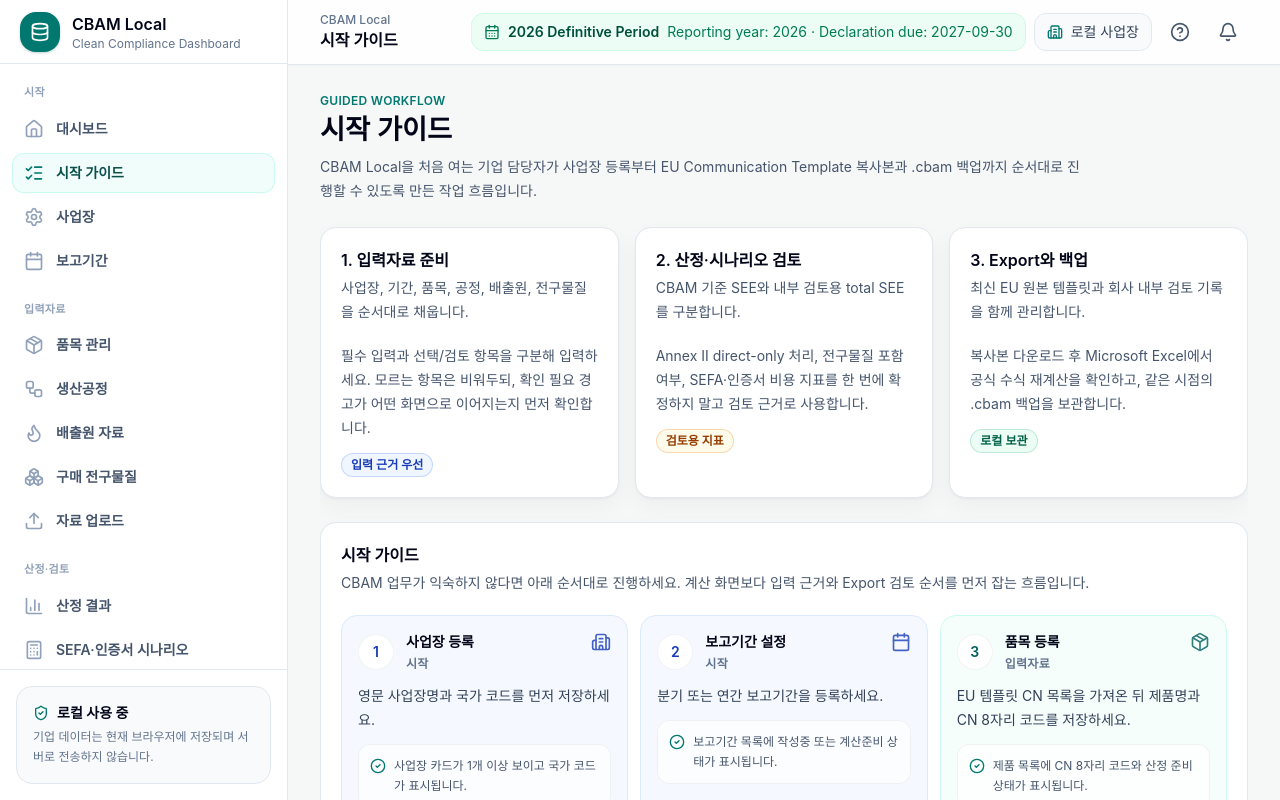
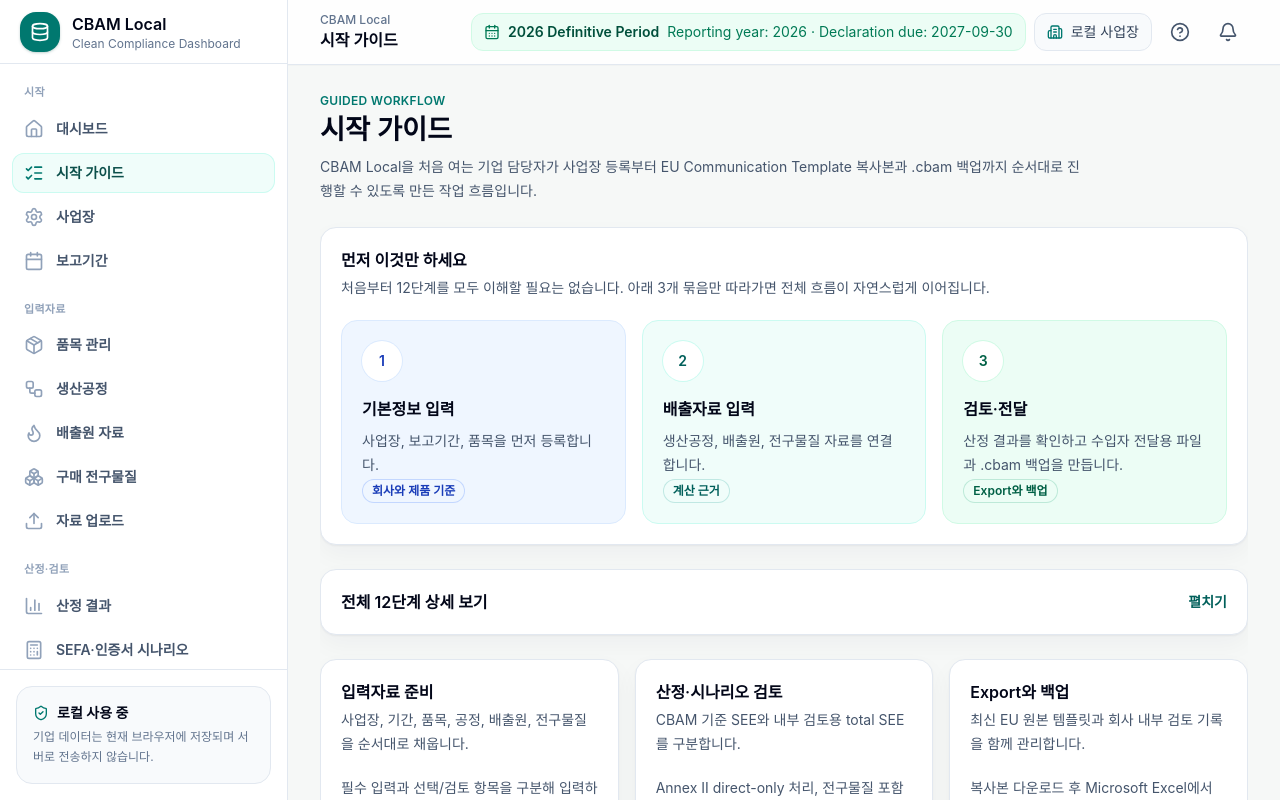
Before and after one commit to neod00/cbam-local-pwa, a Next.js app: page /guide in a window 1280 px wide. Shown: the top 800 px of the page. Built offline with nearby package versions, Linux system fonts and the light colour scheme.

Commit message:
Address expert UX consistency review

```diff
--- a/scripts/verify-mvp-flow.mjs
+++ b/scripts/verify-mvp-flow.mjs
@@ -56,9 +56,12 @@ assert.ok(dashboard.includes('사업장, 제품, 생산공정, 전구물질'), '
 assert.ok(dashboard.includes('CBAM 신고 지원자료 작업실'), 'dashboard should present the guided workspace');
 assert.ok(dashboard.includes('무엇부터 하면 되나요?'), 'dashboard should expose beginner-first start guidance');
 assert.ok(dashboard.includes('사업장 등록') && dashboard.includes('품목 추가') && dashboard.includes('배출량 입력'), 'dashboard should show the first three beginner actions');
+assert.equal(dashboard.includes('벤치마크와 국가/CN 기본값 기준자료를 가져오세요.'), false, 'dashboard should not put official reference upload as the first beginner CTA copy');
 assert.ok(dashboard.includes('자료 준비 체크리스트'), 'dashboard should show evidence preparation guidance');
 assert.ok(dashboard.includes('WorkflowGuideCard'), 'dashboard should include a compact first-run workflow guide');
 assert.ok(guidePage.includes('시작 가이드'), 'guide page should introduce the first-run workflow');
+assert.ok(guidePage.includes('먼저 이것만 하세요'), 'guide page should summarize the workflow into three beginner groups');
+assert.ok(guidePage.includes('전체 12단계 상세 보기'), 'guide page should keep detailed steps behind an expandable section');
 assert.ok(guidePage.includes('Hot Rolled Coil 리허설 기준'), 'guide page should expose the fictional HRC rehearsal path');
 assert.ok(workflowGuide.includes('Excel 공식 수식 재계산'), 'guide workflow should include the manual Excel recalculation step');
 assert.ok(workflowGuide.includes('.cbam 백업 보관'), 'guide workflow should include the local backup step');
@@ -100,6 +103,7 @@ assert.ok(resultsPage.includes('CBAM 산정 기준 SEE') && resultsPage.includes
 assert.ok(scenariosPage.includes('SEFA 및 CBAM 인증서 시나리오'), 'Scenarios page should show SEFA/certificate review');
 assert.ok(scenariosPage.includes('CBAM 산정 기준 SEE') && scenariosPage.includes('내부 검토용 total SEE'), 'Scenarios page should separate CBAM-basis SEE from informational total SEE');
 assert.ok(scenariosPage.includes('사전 검토용 시나리오') && scenariosPage.includes('carbon price paid evidence'), 'Scenarios page should avoid outdated formula-not-final copy');
+assert.equal(scenariosPage.includes('공식 산식 확인 전까지'), false, 'Scenarios page should not imply 2026 formulas are not final');
 assert.ok(scenariosPage.includes('기본값 인증서 비용') && scenariosPage.includes('md:hidden'), 'Scenarios should keep a mobile card fallback for SEFA/certificate review');
 assert.ok(exportPage.includes('CBAM 산정 기준 SEE') && exportPage.includes('내부 검토용 total SEE'), 'Export page should separate app review SEE values before Excel comparison');
 assert.ok(settingsPage.includes('법률 자문, 공식 검증, 최종 신고 책임을 대체하지 않습니다'), 'Settings should show the liability notice');
--- a/scripts/verify-production-routes.mjs
+++ b/scripts/verify-production-routes.mjs
@@ -62,12 +62,15 @@ async function verifyRoutes() {
 
   assert.ok(renderedHtmlByRoute.get('/')?.includes('무엇부터 하면 되나요?'), 'dashboard should render beginner-first start guidance');
   assert.ok(renderedHtmlByRoute.get('/')?.includes('사업장 등록'), 'dashboard should render the first beginner action');
+  assert.equal(renderedHtmlByRoute.get('/')?.includes('벤치마크와 국가/CN 기본값 기준자료를 가져오세요.'), false, 'dashboard should not show official reference upload as the first beginner task');
   assert.ok(renderedHtmlByRoute.get('/')?.includes('.cbam'), 'dashboard should render local backup guidance');
 
   assert.ok(renderedHtmlByRoute.get('/announcement')?.includes('CBAM Local PWA 무료 베타'), 'announcement should render beta announcement');
   assert.ok(renderedHtmlByRoute.get('/announcement')?.includes('openbrain.main@gmail.com'), 'announcement should render public support email');
 
   assert.ok(renderedHtmlByRoute.get('/guide')?.includes('시작 가이드'), 'guide should render the first-run workflow');
+  assert.ok(renderedHtmlByRoute.get('/guide')?.includes('먼저 이것만 하세요'), 'guide should render the three-step beginner summary');
+  assert.ok(renderedHtmlByRoute.get('/guide')?.includes('전체 12단계 상세 보기'), 'guide should keep the detailed workflow available');
   assert.ok(renderedHtmlByRoute.get('/guide')?.includes('Hot Rolled Coil'), 'guide should render the fictional HRC rehearsal path');
   assert.ok(renderedHtmlByRoute.get('/guide')?.includes('Excel 공식 수식 재계산'), 'guide should render Excel recalculation guidance');
 
--- a/src/app/guide/page.tsx
+++ b/src/app/guide/page.tsx
@@ -13,28 +13,60 @@ export default function GuidePage() {
                 description="CBAM Local을 처음 여는 기업 담당자가 사업장 등록부터 EU Communication Template 복사본과 .cbam 백업까지 순서대로 진행할 수 있도록 만든 작업 흐름입니다."
             />
 
+            <SectionCard title="먼저 이것만 하세요" description="처음부터 12단계를 모두 이해할 필요는 없습니다. 아래 3개 묶음만 따라가면 전체 흐름이 자연스럽게 이어집니다.">
+                <div className="grid grid-cols-1 gap-4 lg:grid-cols-3">
+                    <div className="rounded-2xl border border-blue-100 bg-blue-50 p-5">
+                        <div className="flex h-10 w-10 items-center justify-center rounded-full bg-white text-sm font-semibold text-blue-800 ring-1 ring-blue-100">1</div>
+                        <h2 className="mt-4 text-base font-semibold text-slate-950">기본정보 입력</h2>
+                        <p className="mt-2 text-sm leading-6 text-slate-600">사업장, 보고기간, 품목을 먼저 등록합니다.</p>
+                        <StatusBadge tone="info">회사와 제품 기준</StatusBadge>
+                    </div>
+                    <div className="rounded-2xl border border-teal-100 bg-teal-50 p-5">
+                        <div className="flex h-10 w-10 items-center justify-center rounded-full bg-white text-sm font-semibold text-teal-800 ring-1 ring-teal-100">2</div>
+                        <h2 className="mt-4 text-base font-semibold text-slate-950">배출자료 입력</h2>
+                        <p className="mt-2 text-sm leading-6 text-slate-600">생산공정, 배출원, 전구물질 자료를 연결합니다.</p>
+                        <StatusBadge tone="pending">계산 근거</StatusBadge>
+                    </div>
+                    <div className="rounded-2xl border border-emerald-100 bg-emerald-50 p-5">
+                        <div className="flex h-10 w-10 items-center justify-center rounded-full bg-white text-sm font-semibold text-emerald-800 ring-1 ring-emerald-100">3</div>
+                        <h2 className="mt-4 text-base font-semibold text-slate-950">검토·전달</h2>
+                        <p className="mt-2 text-sm leading-6 text-slate-600">산정 결과를 확인하고 수입자 전달용 파일과 .cbam 백업을 만듭니다.</p>
+                        <StatusBadge tone="success">Export와 백업</StatusBadge>
+                    </div>
+                </div>
+            </SectionCard>
+
+            <details className="group rounded-2xl border border-slate-200 bg-white p-5 shadow-[var(--shadow-card)]">
+                <summary className="flex cursor-pointer list-none items-center justify-between gap-3 text-base font-semibold text-slate-950">
+                    <span>전체 12단계 상세 보기</span>
+                    <span className="text-sm font-semibold text-teal-800 group-open:hidden">펼치기</span>
+                    <span className="hidden text-sm font-semibold text-teal-800 group-open:inline">접기</span>
+                </summary>
+                <div className="mt-5">
+                    <WorkflowGuideCard currentRoute="/guide" />
+                </div>
+            </details>
+
             <section className="grid grid-cols-1 gap-4 lg:grid-cols-3">
-                <SectionCard title="1. 입력자료 준비" description="사업장, 기간, 품목, 공정, 배출원, 전구물질을 순서대로 채웁니다.">
+                <SectionCard title="입력자료 준비" description="사업장, 기간, 품목, 공정, 배출원, 전구물질을 순서대로 채웁니다.">
                     <div className="space-y-3 text-sm leading-6 text-slate-600">
                         <p>필수 입력과 선택/검토 항목을 구분해 입력하세요. 모르는 항목은 비워두되, 확인 필요 경고가 어떤 화면으로 이어지는지 먼저 확인합니다.</p>
                         <StatusBadge tone="info">입력 근거 우선</StatusBadge>
                     </div>
                 </SectionCard>
-                <SectionCard title="2. 산정·시나리오 검토" description="CBAM 기준 SEE와 내부 검토용 total SEE를 구분합니다.">
+                <SectionCard title="산정·시나리오 검토" description="CBAM 기준 SEE와 내부 검토용 total SEE를 구분합니다.">
                     <div className="space-y-3 text-sm leading-6 text-slate-600">
                         <p>Annex II direct-only 처리, 전구물질 포함 여부, SEFA·인증서 비용 지표를 한 번에 확정하지 말고 검토 근거로 사용합니다.</p>
                         <StatusBadge tone="warning">검토용 지표</StatusBadge>
                     </div>
                 </SectionCard>
-                <SectionCard title="3. Export와 백업" description="최신 EU 원본 템플릿과 회사 내부 검토 기록을 함께 관리합니다.">
+                <SectionCard title="Export와 백업" description="최신 EU 원본 템플릿과 회사 내부 검토 기록을 함께 관리합니다.">
                     <div className="space-y-3 text-sm leading-6 text-slate-600">
                         <p>복사본 다운로드 후 Microsoft Excel에서 공식 수식 재계산을 확인하고, 같은 시점의 .cbam 백업을 보관합니다.</p>
                         <StatusBadge tone="success">로컬 보관</StatusBadge>
                     </div>
                 </SectionCard>
             </section>
-
-            <WorkflowGuideCard currentRoute="/guide" />
 
             <div className="grid grid-cols-1 gap-6 lg:grid-cols-2">
                 <SectionCard title="Hot Rolled Coil 리허설 기준" description="MVP 테스트는 가상 컨설턴트가 아래 흐름으로 반복 검증합니다. 실제 회사 자료는 사용하지 않습니다.">
--- a/src/lib/dashboard-summary.ts
+++ b/src/lib/dashboard-summary.ts
@@ -66,7 +66,7 @@ function getScenarioActionTasks(input: DashboardSummaryInput): DashboardTask[] {
 
     if (scenarioRiskSummary.missing_official_reference_count > 0 || !hasBenchmarkReference || !hasDefaultValueReference) {
         tasks.push({
-            label: '벤치마크와 국가/CN 기본값 기준자료를 가져오세요.',
+            label: '공식 기준자료를 가져오세요. SEFA·인증서 시나리오 검토에 필요한 파일입니다.',
             href: scenarioAction.href === '/upload' ? scenarioAction.href : '/upload',
             tone: 'warning',
         });
@@ -101,6 +101,46 @@ function getScenarioActionTasks(input: DashboardSummaryInput): DashboardTask[] {
             label: `EU Export를 막는 오류 ${exportErrorCount}건을 해결하세요.`,
             href: '/export',
             tone: 'danger',
+        });
+    }
+
+    return tasks;
+}
+
+function getBeginnerActionTasks(input: DashboardSummaryInput): DashboardTask[] {
+    const tasks: DashboardTask[] = [];
+    const { precursorCount, processCount, productCount, results } = input;
+    const hasSourceStreamEvidence = results.some((result) => result.source_stream_count > 0);
+
+    if (productCount === 0) {
+        tasks.push({
+            label: '품목을 먼저 추가하세요. EU에 수출하는 제품명과 CN 8자리 코드부터 입력합니다.',
+            href: '/products',
+            tone: 'warning',
+        });
+    }
+
+    if (processCount === 0) {
+        tasks.push({
+            label: '생산공정을 등록하세요. 제품 생산량과 공정 경계를 연결해야 배출량을 계산할 수 있습니다.',
+            href: '/processes',
+            tone: productCount === 0 ? 'neutral' : 'warning',
+        });
+    }
+
+    if (processCount > 0 && !hasSourceStreamEvidence) {
+        tasks.push({
+            label: '배출원 자료를 입력하세요. 연료, 전력, 생산량 근거를 생산공정에 연결합니다.',
+            href: '/source-streams',
+            tone: 'warning',
+        });
+    }
+
+    if (processCount > 0 && precursorCount === 0) {
+        tasks.push({
+            label: '전구물질이 있다면 구매 전구물질 자료를 연결하세요. 해당 없으면 산정 결과에서 제외 상태를 확인합니다.',
+            href: '/precursors',
+            tone: 'neutral',
         });
     }
 
@@ -183,7 +223,8 @@ export function createDashboardSummary(input: DashboardSummaryInput): DashboardS
         },
     ];
 
-    const priorityTasks = [...scenarioActionTasks, ...warningTasks];
+    const beginnerActionTasks = getBeginnerActionTasks(input);
+    const priorityTasks = [...beginnerActionTasks, ...scenarioActionTasks, ...warningTasks];
     const recentTasks: DashboardTask[] = priorityTasks.length > 0
         ? priorityTasks.slice(0, 4)
         : [
--- a/src/lib/scenario-calculation.ts
+++ b/src/lib/scenario-calculation.ts
@@ -25,7 +25,7 @@ export const DEFAULT_SCENARIO_ASSUMPTIONS: ScenarioAssumptions = {
 
 export const SCENARIO_ASSUMPTIONS_SETTING_KEY = 'scenario:assumptions';
 export const CERTIFICATE_INDICATOR_NOTICE =
-    '현재 인증서 비용 지표는 입력한 인증서 가격을 곱한 검토용 지표이며, 이미 납부한 탄소가격 공제는 공식 산식 확인 전까지 반영하지 않습니다.';
+    '현재 인증서 비용 지표는 입력한 인증서 가격을 곱한 사전 검토용 지표입니다. 최종 declaration 단계에서는 검증자료, Registry 입력값, 이미 납부한 탄소가격 증빙을 별도로 확인해야 합니다.';
 
 export function normalizeScenarioAssumptions(value: Partial<ScenarioAssumptions> | undefined): ScenarioAssumptions {
     const cbamFactor = value?.cbam_factor;
```
Also changed, not shown: scripts/verify-dashboard-summary.mjs (+22 -0 lines), 6 other files (tests, documents, lock files or other folders).
